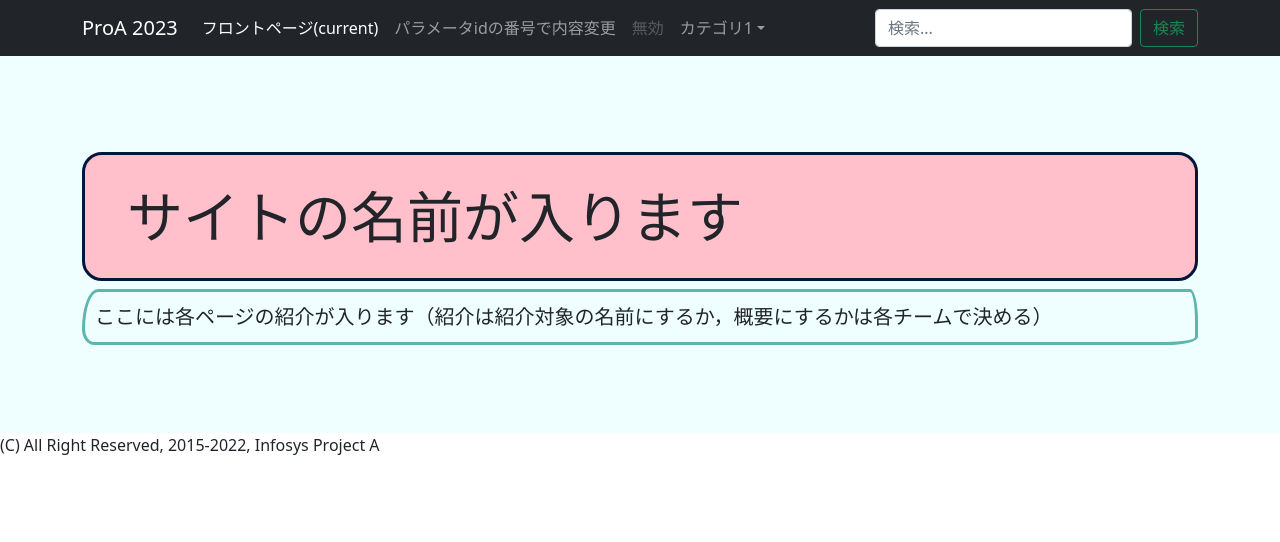
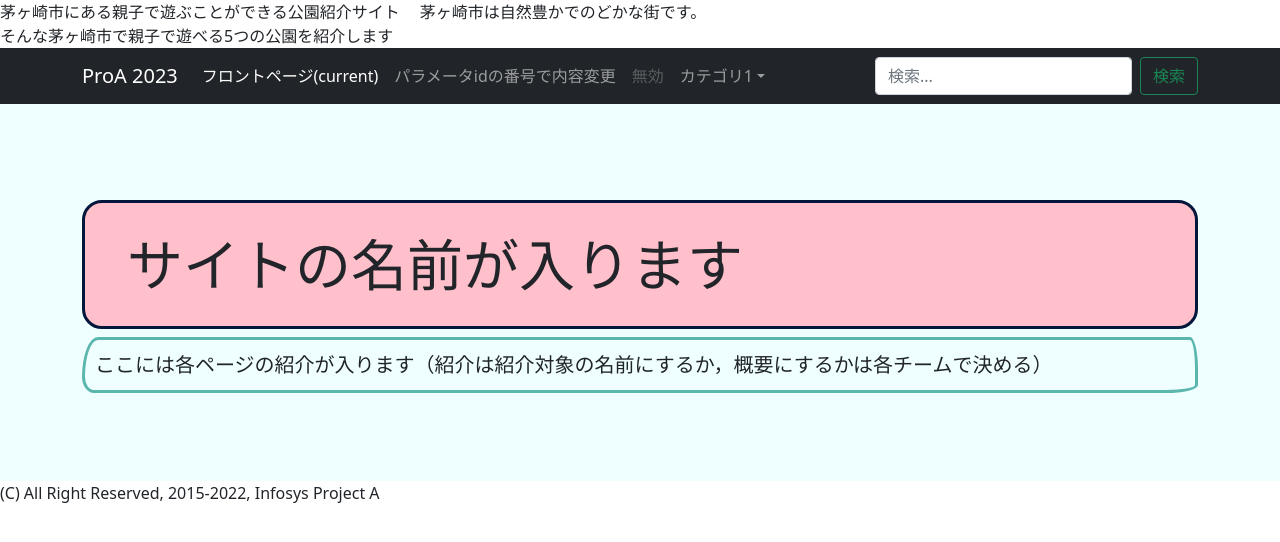
Before and after one commit to InfosysProjectA-2023/2023-project2-g, a plain HTML site: page docs/index.html in a window 1280 px wide. Drawn offline with nearby package versions, Linux system fonts and the light colour scheme.

Commit message:
Update index.html

```diff
--- a/docs/index.html
+++ b/docs/index.html
@@ -4,6 +4,8 @@
 <head>
   <meta charset="UTF-8">
   <title>子供と遊べる公園紹介</title>
+  <abstract>茅ヶ崎市にある親子で遊ぶことができる公園紹介サイト</abstract>
+　<detail>茅ヶ崎市は自然豊かでのどかな街です。<br />そんな茅ヶ崎市で親子で遊べる5つの公園を紹介します</detail>
 
   <!-- CSSの設定（Bootstrap 5を利用する→部品の使い方は各自で調べること） -->
   <link href="https://cdn.jsdelivr.net/npm/bootstrap@5.0.2/dist/css/bootstrap.min.css" rel="stylesheet" integrity="sha384-EVSTQN3/azprG1Anm3QDgpJLIm9Nao0Yz1ztcQTwFspd3yD65VohhpuuCOmLASjC" crossorigin="anonymous">
```
